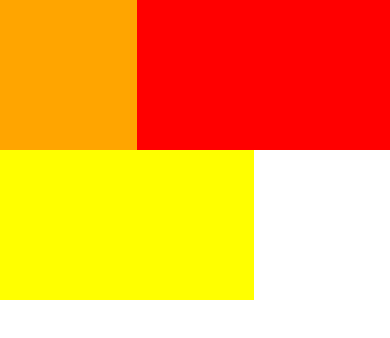
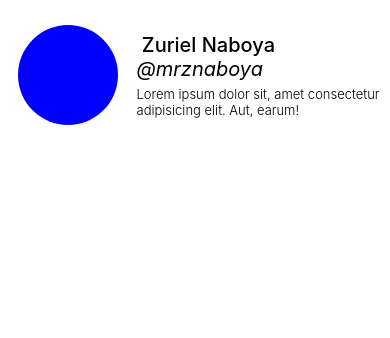
Before and after one commit to mrznaboya/social-media-profile, a React Native app: screen / in a window 390 px wide. Shown: the top 338 px of the page. Built offline with nearby package versions, Linux system fonts and the light colour scheme.

Commit message:
Update App.tsx

```diff
--- a/App.tsx
+++ b/App.tsx
@@ -5,8 +5,17 @@ const App = () => {
   return (
     <SafeAreaView style={styles.container}>
       <View style={styles.topInfo}>
-        <View style={styles.imageColumn} />
-        <View style={styles.userInfoColumn} />
+        <View style={styles.imageColumn}>
+          <View style={styles.photo} />
+        </View>
+        <View style={styles.userInfoColumn}>
+          <Text style={styles.name}> Zuriel Naboya</Text>
+          <Text style={styles.username}>@mrznaboya</Text>
+          <Text style={styles.bio}>
+            Lorem ipsum dolor sit, amet consectetur adipisicing elit. Aut,
+            earum!
+          </Text>
+        </View>
       </View>
     </SafeAreaView>
   );
@@ -20,16 +29,37 @@ const styles = StyleSheet.create({
   },
   topInfo: {
     height: 150,
-    backgroundColor: "red",
+    flexDirection: "row",
   },
   imageColumn: {
     height: "100%",
     width: "35%",
-    backgroundColor: "orange",
+    justifyContent: "center",
+    alignItems: "center",
   },
   userInfoColumn: {
     height: "100%",
     width: "65%",
-    backgroundColor: "yellow",
+    justifyContent: "center",
+  },
+  photo: {
+    height: 100,
+    width: 100,
+    backgroundColor: "blue",
+    borderRadius: 50,
+  },
+  name: {
+    fontSize: 20,
+    fontWeight: "500",
+  },
+  username: {
+    fontSize: 20,
+    fontWeight: "400",
+    fontStyle: "italic",
+  },
+  bio: {
+    fontSize: 13,
+    fontWeight: "300",
+    marginTop: 5,
   },
 });
```
